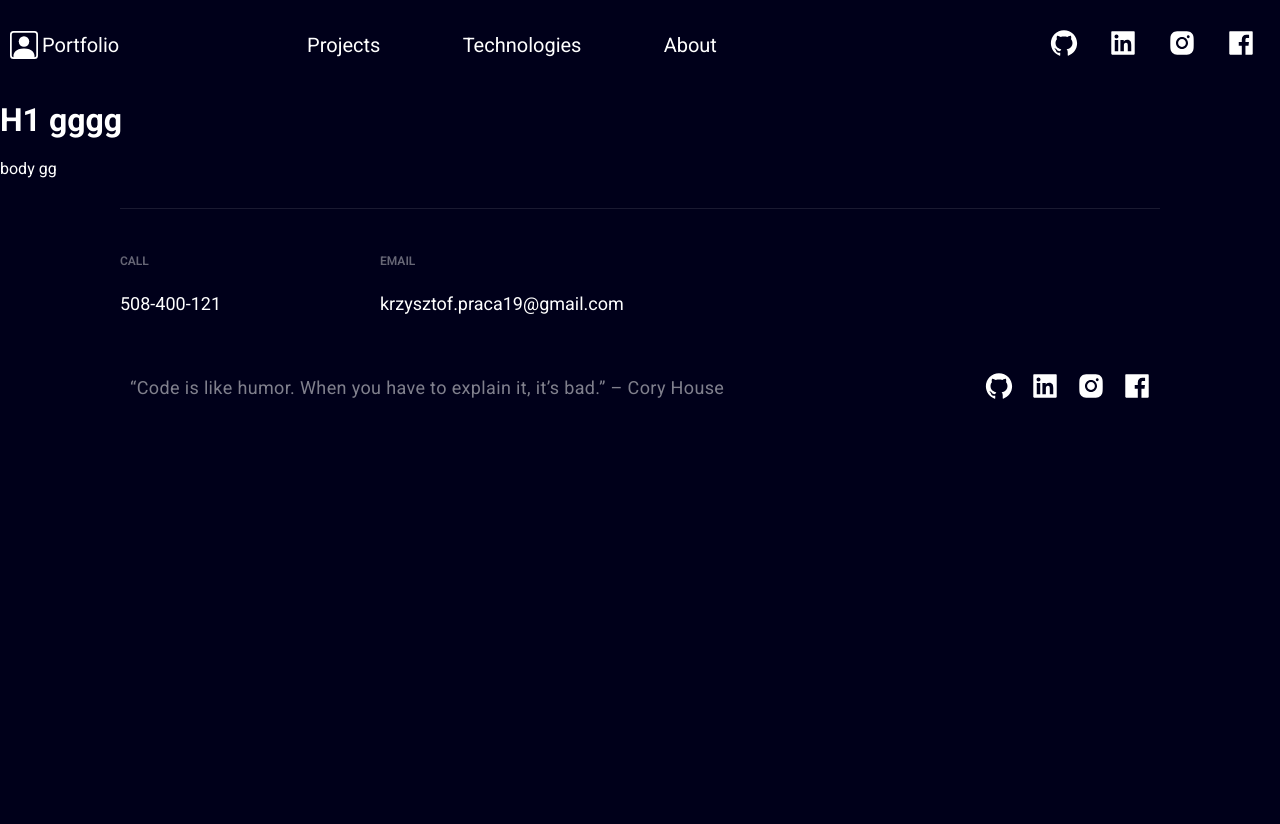
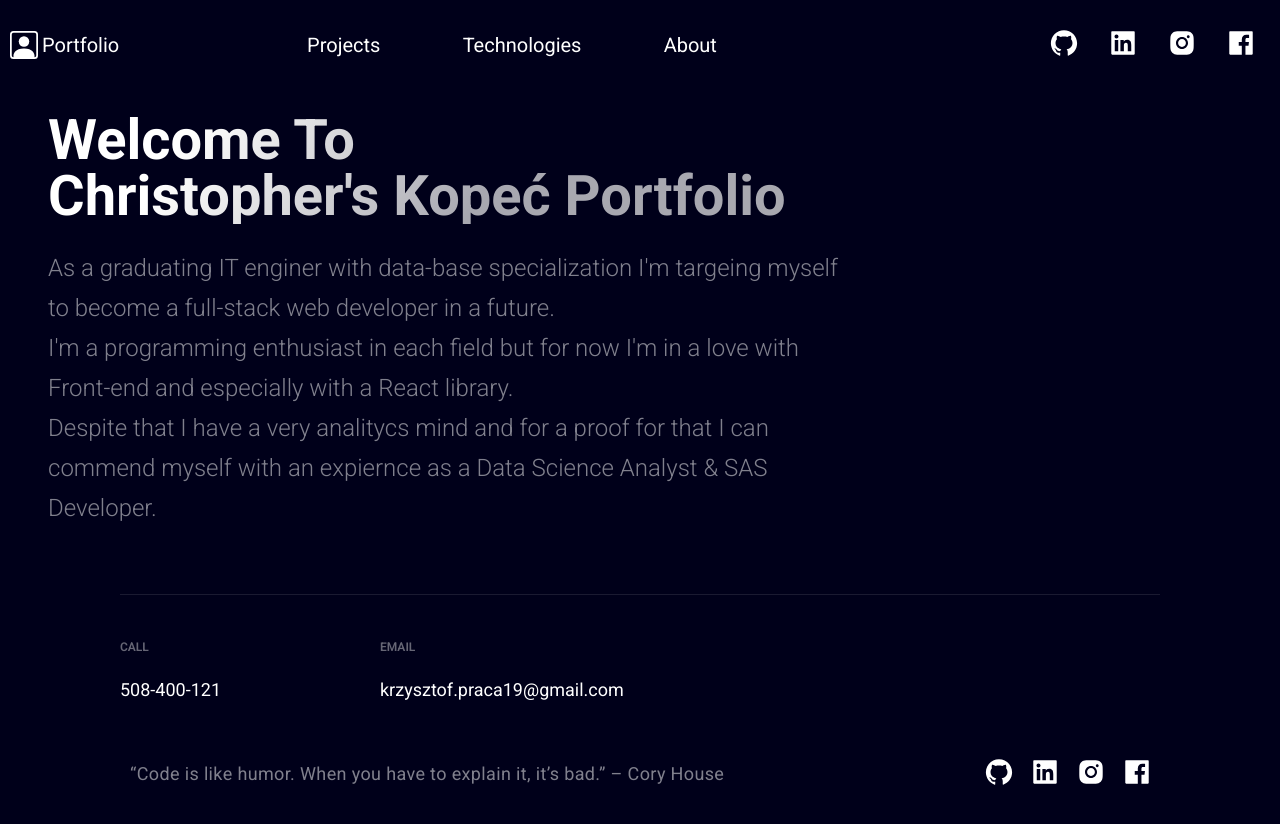
Before and after one commit to kkopec11/Portfolio, a Next.js app: page / in a window 1280 px wide. Shown: the top 824 px of the page. Before the commit the page ends 800 px from the top, so only its background shows below. Built offline with nearby package versions, Linux system fonts and the light colour scheme.

Commit message:
Welcome Section

```diff
--- /dev/null
+++ b/src/components/Welcome/Welcome.js
@@ -0,0 +1,21 @@
+import React from 'react';
+
+import { WelcomeSection, WelcomeText, WelcomeTitle, LeftSection } from './styles';
+
+const Welcome = (props) => (
+    <WelcomeSection >
+        <LeftSection>
+            <WelcomeTitle>
+                Welcome To <br />
+                Christopher's Kopeć Portfolio
+            </WelcomeTitle>
+            <WelcomeText>
+                As a graduating IT enginer with data-base specialization I'm targeing myself to become a full-stack web developer in a future. <br />
+                I'm a programming enthusiast in each field but for now I'm in a love with Front-end and especially with a React library. <br />
+                Despite that I have a very analitycs mind and for a proof for that I can commend myself with an expiernce as a Data Science Analyst & SAS Developer.
+            </WelcomeText>
+        </LeftSection>
+    </WelcomeSection>
+);
+
+export default Welcome;
--- /dev/null
+++ b/src/components/Welcome/styles.js
@@ -0,0 +1,85 @@
+import styled from 'styled-components';
+
+
+export const WelcomeSection = styled.section`
+  padding: 32px 48px 0;
+  max-width: 1040px;
+  box-sizing: content-box;
+  position: relative;
+  overflow: hidden;
+  grid-template-columns: 1fr 1fr;
+
+  @media ${(props) => props.theme.breakpoints.md} {
+    padding: 24px 48px 0;
+    flex-direction: column;
+  }
+
+  @media ${(props) => props.theme.breakpoints.sm} {
+    padding: 16px 16px 0 ;
+    width: calc(100vw - 32px);
+    flex-direction: column;
+  }
+`
+
+export const LeftSection = styled.div`
+  width: 100%;
+  @media ${(props) => props.theme.breakpoints.sm} {
+    width: 80%;
+    display: flex;
+    flex-direction: column;
+  }
+  @media ${(props) => props.theme.breakpoints.md} {
+    width: 100%;
+    display: flex;
+    flex-direction: column;
+  }
+`;
+
+export const WelcomeTitle = styled.h2`
+  font-weight: 800;
+  font-size: 56px;
+  line-height:56px;
+  width: max-content;
+  max-width: 100%;
+  background: linear-gradient(121.57deg, #FFFFFF 18.77%, rgba(255, 255, 255, 0.66) 60.15%);
+  -webkit-background-clip: text;
+  -webkit-text-fill-color: transparent;
+  margin-bottom: 24px;
+
+  @media ${props => props.theme.breakpoints.md}{
+    font-size: 48px;
+    line-height: 48px;
+    margin-bottom: 12px;
+  }
+
+  @media ${props => props.theme.breakpoints.sm}{
+    font-size: 32px;
+    line-height: 40px;
+    font-size: 32px;
+    line-height: 40px;
+    margin-bottom: 8px;
+    max-width: 100%;
+  }
+`
+
+export const WelcomeText = styled.p`
+  max-width: 800px;
+  font-size: 24px;
+  line-height: 40px;
+  font-weight: 300;
+  padding-bottom: 3.6rem;
+  color: rgba(255, 255, 255, 0.5);
+
+  @media ${(props) => props.theme.breakpoints.md} {
+    max-width: 670px;
+    font-size: 20px;
+    line-height: 32px;
+    padding-bottom: 24px;
+  }
+
+  @media ${(props) => props.theme.breakpoints.sm} {
+    font-size: 16px;
+    line-height: 24px;
+    padding-bottom: 16px;
+  }
+`
--- a/src/pages/index.js
+++ b/src/pages/index.js
@@ -1,13 +1,13 @@
 import { Layout } from '../components/Layout/Layout';
-
+import Welcome from '../components/Welcome/Welcome';
 
 export default function Home() {
   return (
     <Layout>
-      <h1>H1   gggg</h1>
-      <body>
-        body  gg
-      </body>
+      <Welcome />
+      {/* <Projects />
+      <Technologies />
+      <Timeline /> */}
     </Layout>
   )
 }
```
